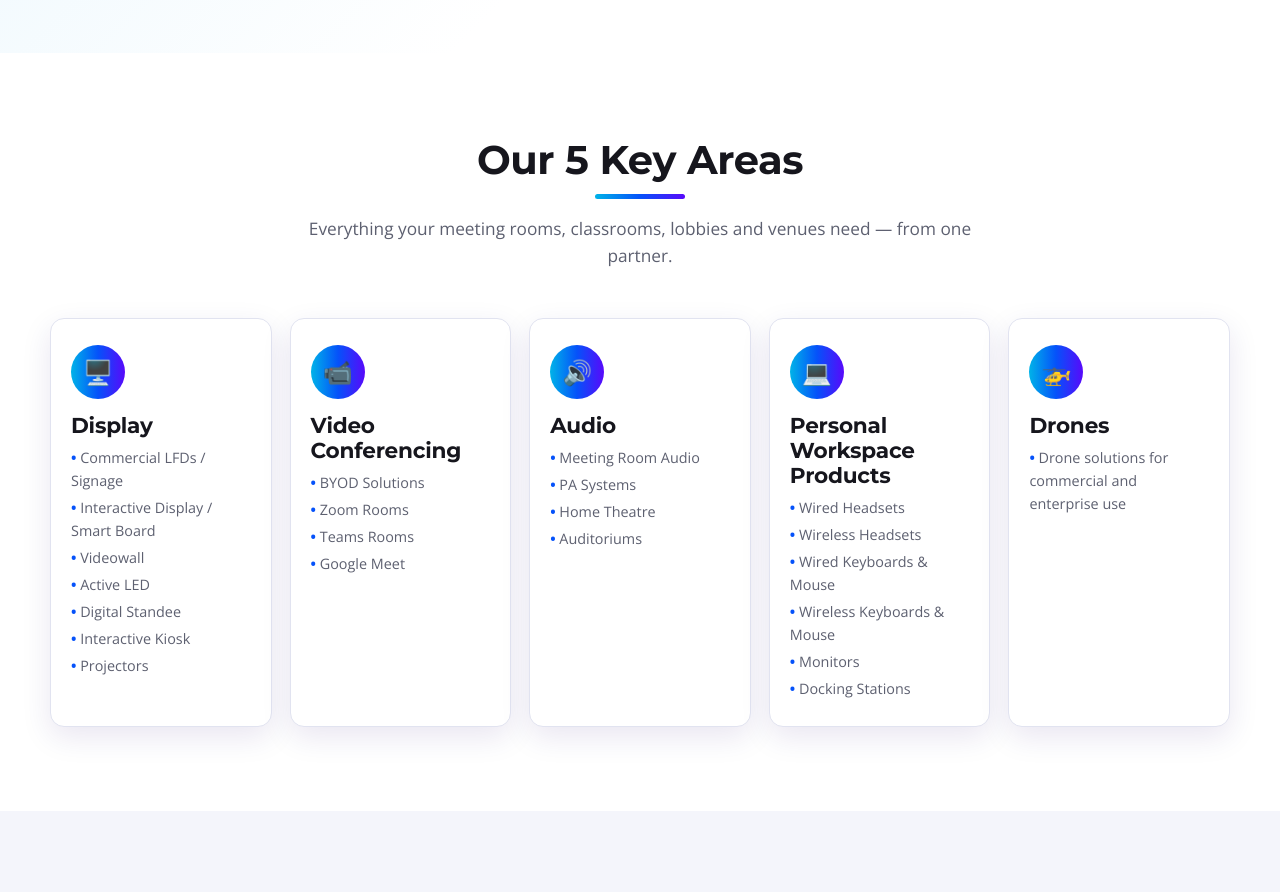
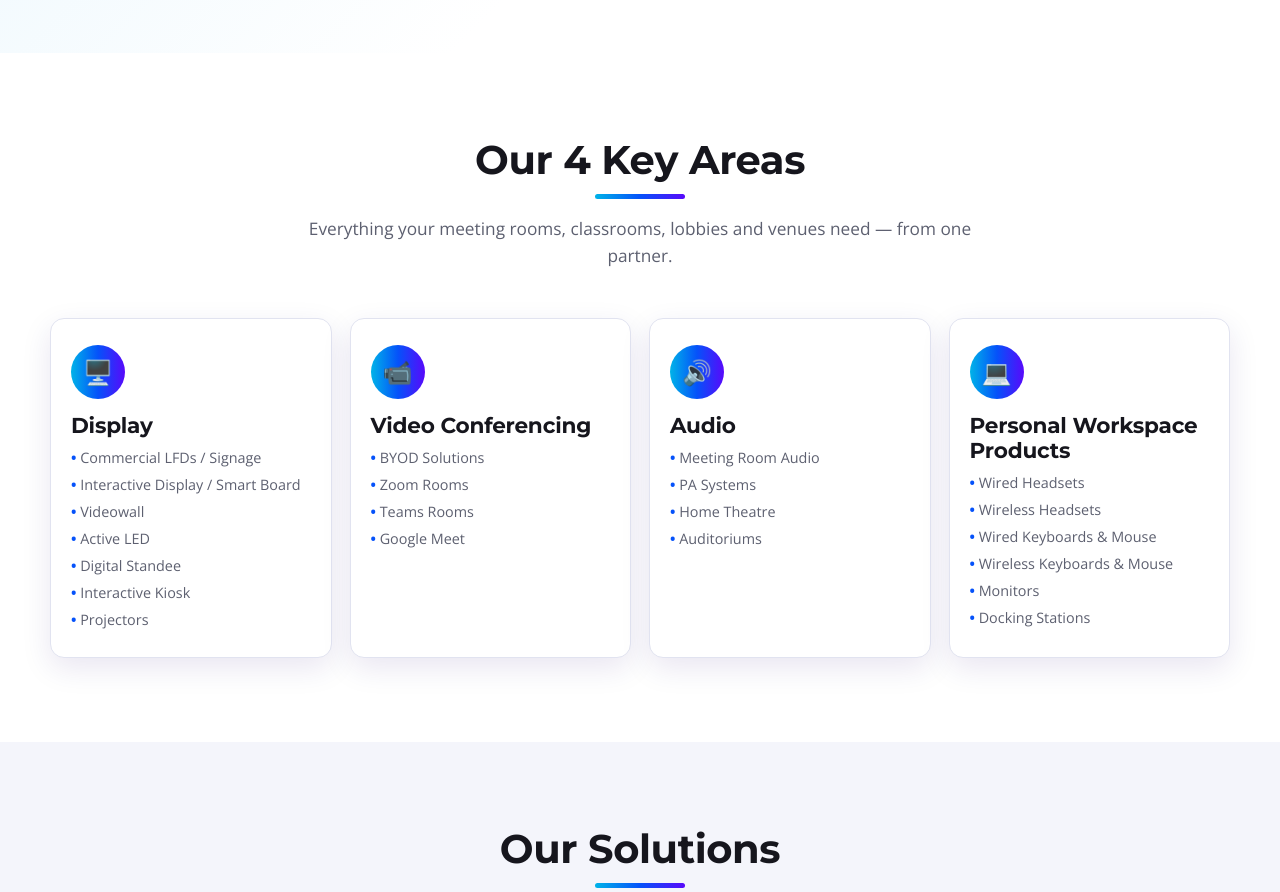
Before and after one commit to csrilakshmi1009-hash/connectiv_lab, a website: page public/index.html in a window 1280 px wide. Shown: the part 1360-2252 px from the top of the page. Drawn offline with nearby package versions, Linux system fonts and the light colour scheme.

Commit message:
Remove Drones; 4 key areas

```diff
--- a/public/index.html
+++ b/public/index.html
@@ -78,7 +78,7 @@
   .ticks li::before{content:"✓";position:absolute;left:0;top:1px;width:22px;height:22px;border-radius:50%;background:var(--steel);color:#fff;font-size:.75rem;display:grid;place-items:center}
 
   /* key areas */
-  .areas{display:grid;grid-template-columns:repeat(5,1fr);gap:18px;margin-top:3rem}
+  .areas{display:grid;grid-template-columns:repeat(4,1fr);gap:18px;margin-top:3rem}
   .area{background:#fff;border:1px solid var(--line);border-radius:var(--radius);padding:26px 20px;box-shadow:var(--shadow)}
   .area .ic{width:54px;height:54px;border-radius:50%;background:var(--grad);color:#fff;display:grid;place-items:center;font-size:1.5rem;margin-bottom:14px}
   .area h3{font-size:1.35rem;margin-bottom:.5rem}
@@ -211,7 +211,7 @@
       <a href="#contact" class="btn ghost">Talk to Us</a>
     </div>
     <div class="stats">
-      <div><b>5</b>Key solution areas</div>
+      <div><b>4</b>Key solution areas</div>
       <div><b>9</b>Global brands</div>
       <div><b>18</b>AV/IT services</div>
     </div>
@@ -238,7 +238,7 @@
 <!-- KEY AREAS -->
 <section id="areas">
   <div class="wrap center">
-    <h2>Our 5 Key Areas</h2>
+    <h2>Our 4 Key Areas</h2>
     <p class="lead">Everything your meeting rooms, classrooms, lobbies and venues need — from one partner.</p>
   </div>
   <div class="wrap areas">
@@ -250,8 +250,6 @@
       <ul><li>Meeting Room Audio</li><li>PA Systems</li><li>Home Theatre</li><li>Auditoriums</li></ul></div>
     <div class="area"><div class="ic">💻</div><h3>Personal Workspace Products</h3>
       <ul><li>Wired Headsets</li><li>Wireless Headsets</li><li>Wired Keyboards &amp; Mouse</li><li>Wireless Keyboards &amp; Mouse</li><li>Monitors</li><li>Docking Stations</li></ul></div>
-    <div class="area"><div class="ic">🚁</div><h3>Drones</h3>
-      <ul><li>Drone solutions for commercial and enterprise use</li></ul></div>
   </div>
 </section>
 
```
